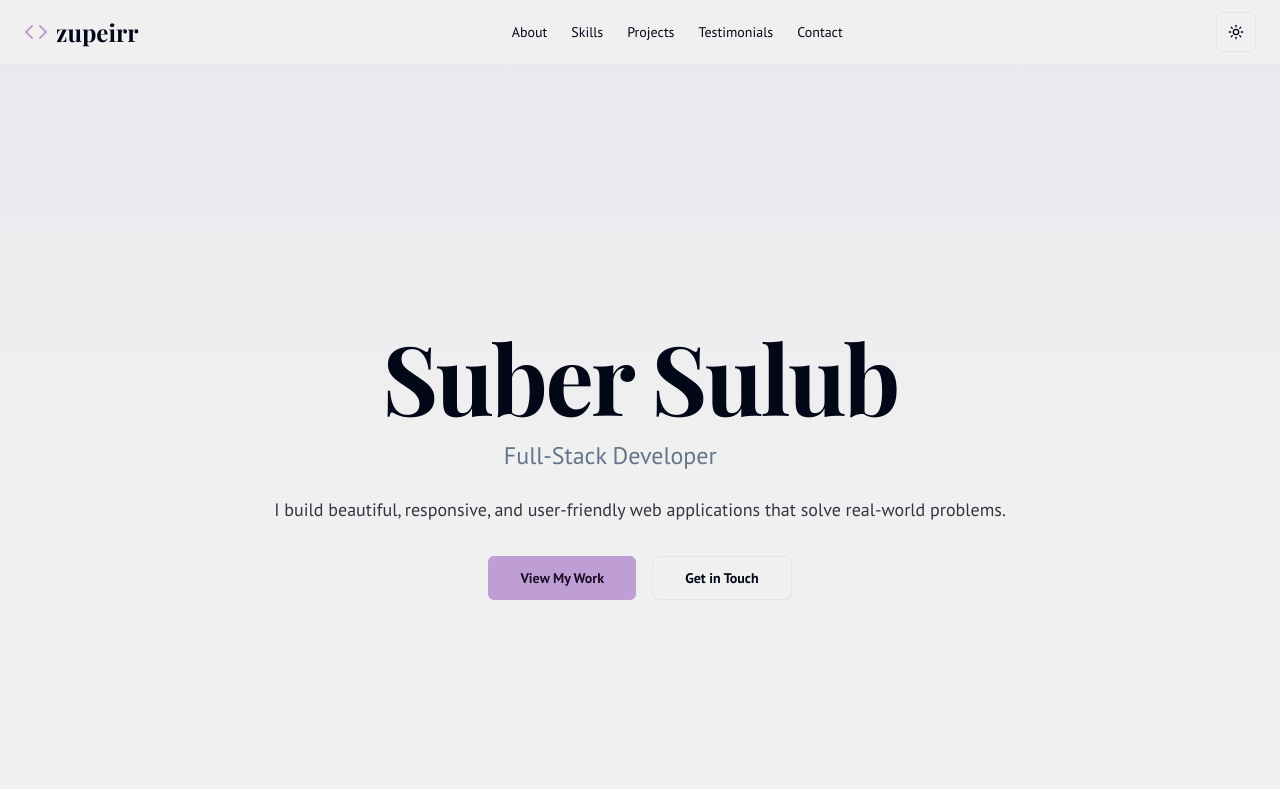
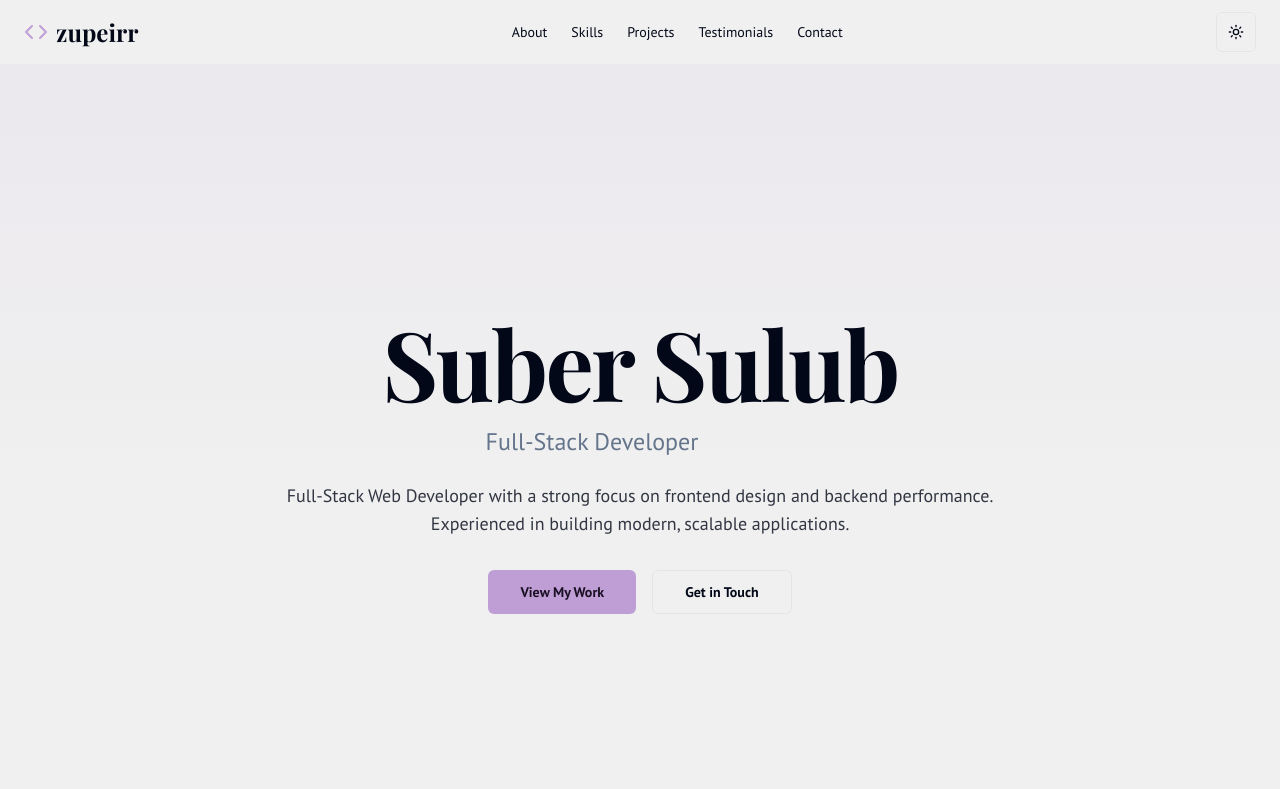
Before and after one commit to zupeirr/myperweb, a Next.js app: page / in a window 1280 px wide. Shown: the top 789 px of the page. Built offline with nearby package versions, Linux system fonts and the light colour scheme.

Commit message:
Make the following changes:
,

Find this element:

  <p class="mt-6 max

```diff
--- a/src/components/hero-section.tsx
+++ b/src/components/hero-section.tsx
@@ -14,7 +14,7 @@ export function HeroSection() {
           Full-Stack Developer
         </p>
         <p className="mt-6 max-w-3xl text-base text-foreground/80 md:text-lg">
-          I build beautiful, responsive, and user-friendly web applications that solve real-world problems.
+          Full-Stack Web Developer with a strong focus on frontend design and backend performance. Experienced in building modern, scalable applications.
         </p>
         <div className="mt-8 flex flex-col items-center justify-center gap-4 sm:flex-row">
           <Button asChild size="lg" className="font-bold">
```
